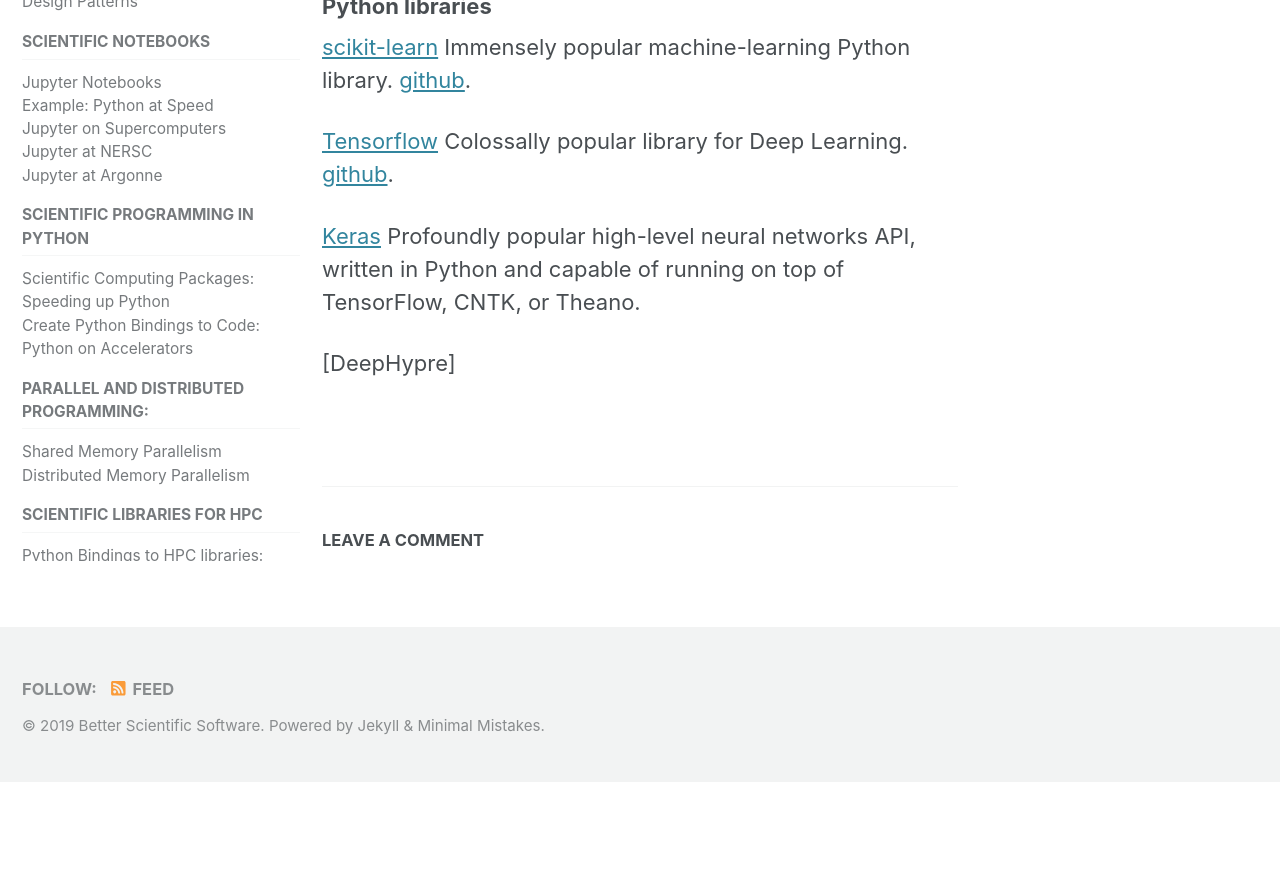
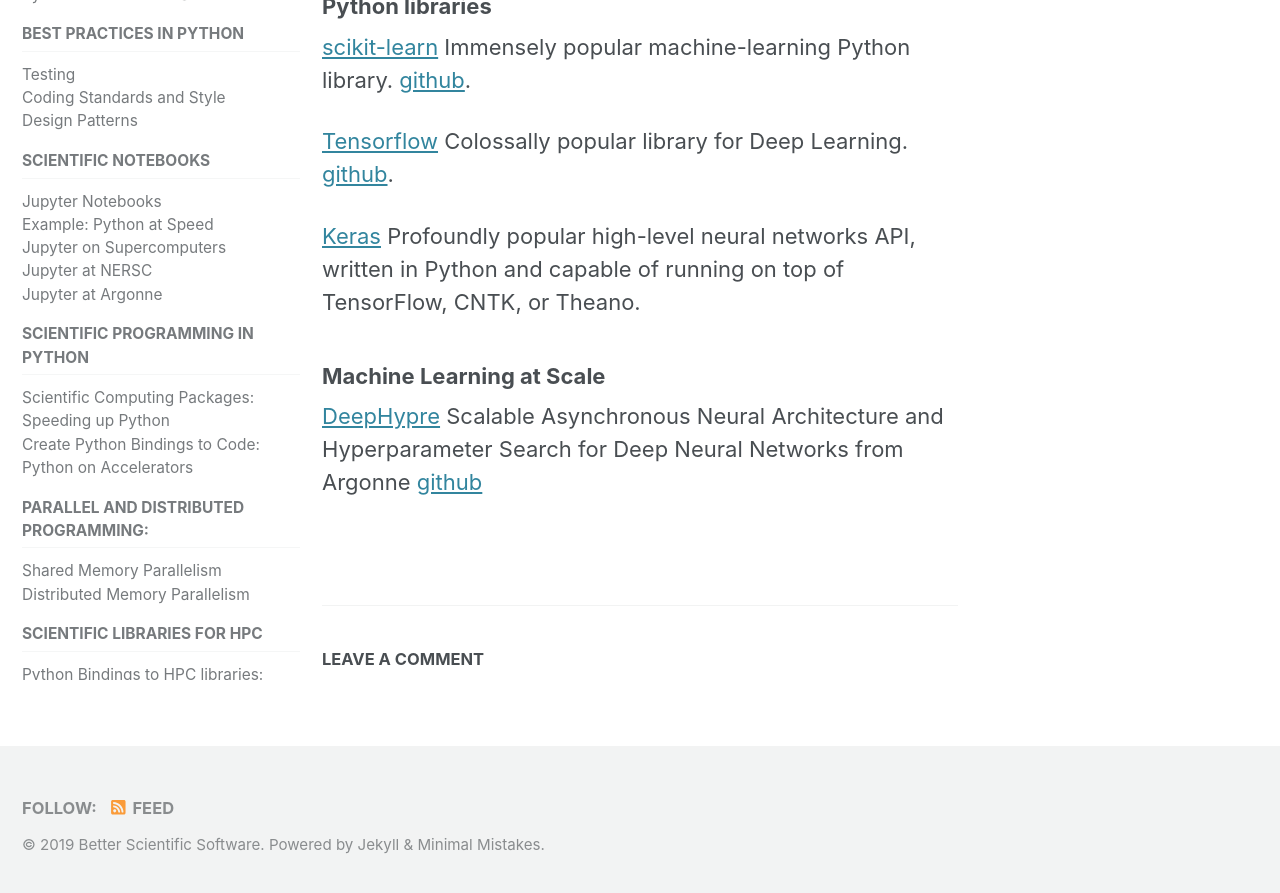
Before and after one commit to betterscientificsoftware/python-for-hpc, a Jekyll site: the page built from _pages/machine_learning.md, in a window 1280 px wide and 900 px high, scrolled down 850 px. Shown: the top 893 px of the window. Built offline with Jekyll 4.4.1, drawn with Linux system fonts in a browser that asks for light colours; cached includes are drawn as plain includes; nearby versions of some CDN libraries; comment, search, counter and statistics services are not loaded; before the commit the page ends 1631 px from its top, so only the background shows below that.

Commit message:
Add DeepHypre

```diff
--- a/_pages/machine_learning.md
+++ b/_pages/machine_learning.md
@@ -27,4 +27,6 @@
 
 [Keras](https://keras.io/) Profoundly popular high-level neural networks API, written in Python and capable of running on top of TensorFlow, CNTK, or Theano.
 
-[DeepHypre]
+### Machine Learning at Scale
+
+[DeepHypre](https://deephyper.readthedocs.io/) Scalable Asynchronous Neural Architecture and Hyperparameter Search for Deep Neural Networks from Argonne [github](https://github.com/deephyper/deephyper)
```
